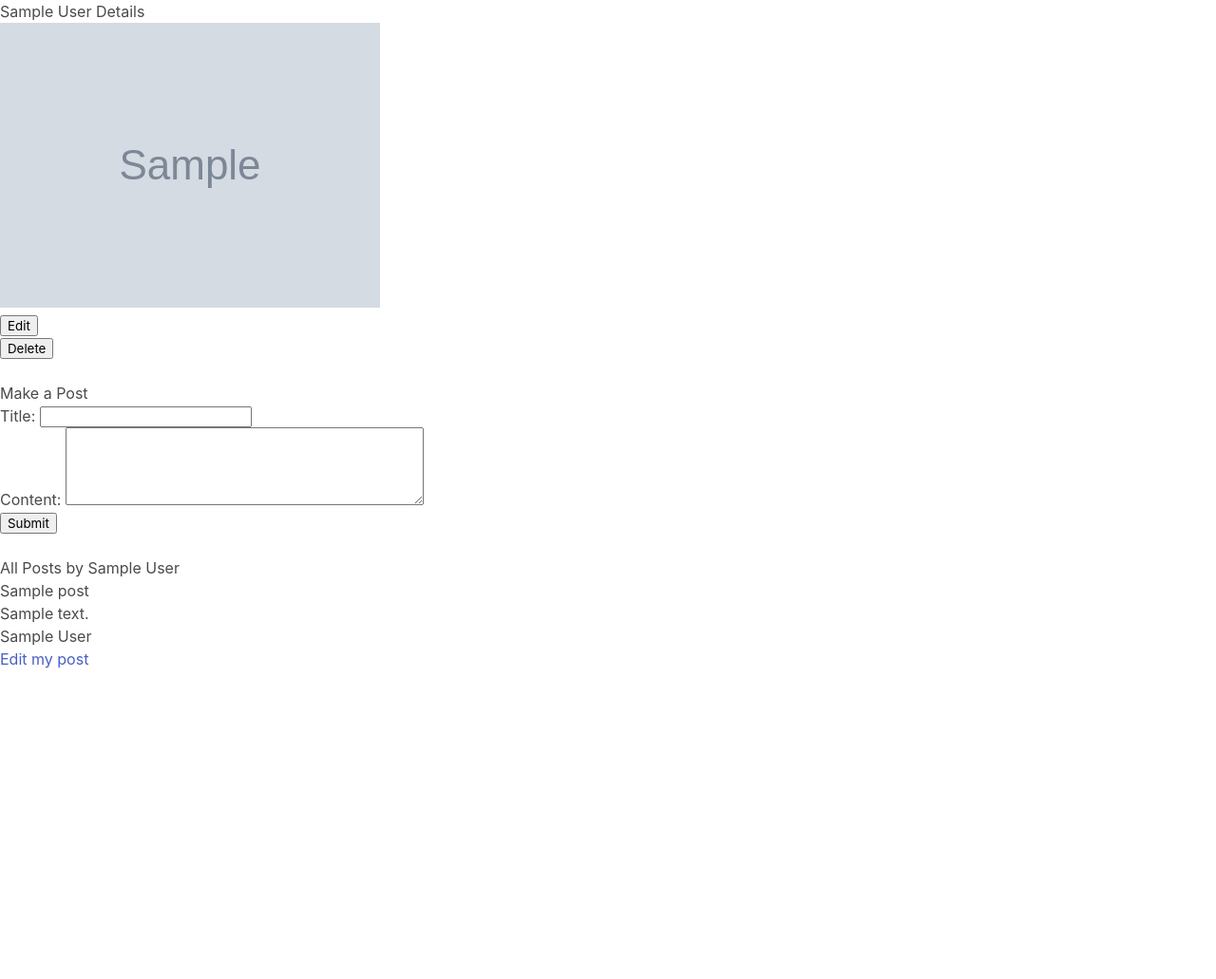
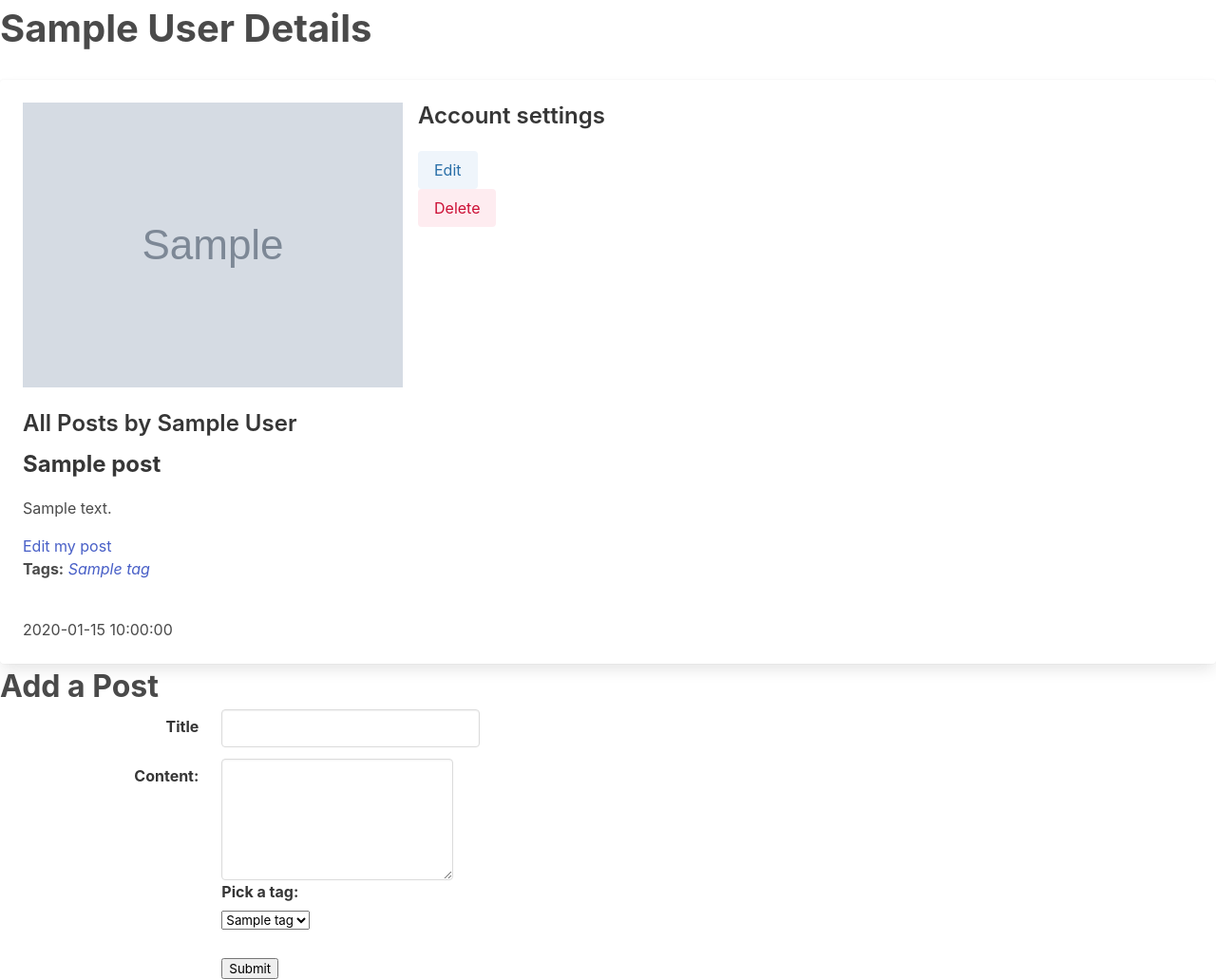
Before and after one commit to savoelh/flask_blogly, a Flask app: page /1 in a window 1280 px wide. Shown: the whole page at 95% size. Before the commit the page ends 704 px from the top, so only its background shows below. Run offline with Flask 2, Linux system fonts and the light colour scheme; tables that the repository leaves empty hold one stand-in row (values such as "Sample post"); grey boxes marked "Sample" are stand-in pictures.

Commit message:
Add files via upload

```diff
--- a/flask-blogly/app.py
+++ b/flask-blogly/app.py
@@ -1,7 +1,7 @@
 
 from flask import Flask, request, render_template, redirect, flash, session
 from flask_debugtoolbar import DebugToolbarExtension
-from models import db, connect_db, Users, Posts
+from models import db, connect_db, Users, Posts, Tag, PostTag
 
 app = Flask(__name__)
 
@@ -19,15 +19,16 @@
 @app.route('/')
 def list_users():
     users = Users.query.all()
-    return render_template('home.html', users=users)
+    tag = Tag.query.all()
+    return render_template('home.html', users=users, tag=tag)
 
 
 @app.route('/<int:user_id>')
 def show_user(user_id):
     user = Users.query.get_or_404(user_id)
+    tag = Tag.query.all()
     my_posts = Posts.query.filter_by(users_id=user_id)
-    print(my_posts)
-    return render_template('details.html', user=user,  my_posts=my_posts)
+    return render_template('details.html', user=user,  my_posts=my_posts, tag=tag)
 
 
 @app.route('/AddUser')
@@ -87,9 +88,15 @@
 @app.route('/<int:user_id>/post', methods=['POST'])
 def make_post(user_id):
     user = Users.query.get(user_id)
+
+    select_name = request.form.get('select_tag')
+    tags = db.session.query(Tag).filter(Tag.name==select_name).first()
+    print(tags)
     p_title = request.form['p_title']
     p_content = request.form['p_content']
-    entry = Posts(title=p_title, content=p_content, users_id=user.id)
+
+
+    entry = Posts(title=p_title, content=p_content, users_id=user.id, tags=[tags])
     db.session.add(entry)
     db.session.commit()
     return redirect(f'/{user.id}')
@@ -119,3 +126,29 @@
     db.session.delete(this_post)
     db.session.commit()
     return redirect(f'/{this_post.users_id}')
+
+@app.route('/tag:<int:tag_id>')
+def tag_page(tag_id):
+    tag = Tag.query.get(tag_id)
+    return render_template('edit_tag.html', tag=tag)
+
+@app.route('/tag:<int:tag_id>/submit')
+def edit_tag(tag_id):
+    tag = Tag.query.get(tag_id)
+    e_t_name = request.args['e_t_name']
+    tag.name = e_t_name
+
+    db.session.add(tag)
+    db.session.commit()
+
+    return redirect('/')
+
+@app.route('/tag_add')
+def tag_add():
+    new_tag = request.args['tag']
+    entry = Tag(name=new_tag)
+
+    db.session.add(entry)
+    db.session.commit()
+
+    return redirect('/')
--- a/flask-blogly/models.py
+++ b/flask-blogly/models.py
@@ -1,4 +1,5 @@
 """Models for Blogly."""
+from enum import unique
 from flask_sqlalchemy import SQLAlchemy
 import datetime
 db = SQLAlchemy()
@@ -31,3 +32,21 @@
     users_id = db.Column(db.Integer, db.ForeignKey('users.id'), nullable=False)
 
     users = db.relationship('Users', backref='posts')
+
+
+class Tag(db.Model):
+
+    __tablename__ = 'tags'
+
+    id = db.Column(db.Integer, primary_key = True, autoincrement=True)
+    name = db.Column(db.String, unique=True)
+
+    posts = db.relationship('Posts', secondary='posttags', backref='tags')
+
+class PostTag(db.Model):
+
+    __tablename__ = 'posttags'
+
+    id = db.Column(db.Integer, primary_key = True, autoincrement=True)
+    post_id = db.Column(db.Integer, db.ForeignKey('posts.id'), nullable=False)
+    tag_id = db.Column(db.Integer, db.ForeignKey('tags.id'), nullable=False)
--- a/flask-blogly/templates/details.html
+++ b/flask-blogly/templates/details.html
@@ -1,5 +1,6 @@
 <!DOCTYPE html>
 <html lang="en">
+
 <head>
   <meta charset="UTF-8">
   <meta http-equiv="X-UA-Compatible" content="IE=edge">
@@ -7,36 +8,87 @@
   <link rel="stylesheet" href="https://cdn.jsdelivr.net/npm/bulma@0.9.4/css/bulma.min.css">
   <title>{{user.get_full_name}}</title>
 </head>
+
 <body>
-    <h1>{{user.get_full_name}} Details</h1>
-    <img src="{{user.image_url}}" alt="">
+  <h1 class="has-text-weight-bold is-size-2">{{user.get_full_name}} Details</h1>
+
+  <br>
+  <div class="card">
+    <div class="card-content">
+      <div class="media">
+        <div class="media-left">
+          <figure class="image is-100x100">
+            <img src="{{user.image_url}}" alt="Placeholder image">
+          </figure>
+        </div>
+        <div class="media-content">
+          <p class="title is-4">Account settings</p>
           <form action="/{{user.id}}/edit_user">
-        <button>Edit</button>
+            <button class="button is-light is-info">Edit</button>
           </form>
           <form action="/{{user.id}}/delete_user">
-        <button>Delete</button>
+            <button class="button is-light is-danger">Delete</button>
           </form>
+        </div>
+      </div>
+
+      <div class="content">
+        <h3>All Posts by {{user.get_full_name}}</h3>
+        {% for post in my_posts %}
+        <h5 class="has-text-weight-bold is-size-4">{{post.title}}</h5>
+        <p>{{post.content}}</p>
+        <a href="/{{post.id}}/post_edit">Edit my post</a>
+        {% if post.tags %}
+        <p>
+          <b>Tags:</b>
+          {% for tag in post.tags %}
+          <a href="/tag:{{ tag.id }}"><i>{{ tag.name }}</i></a>
+          {% endfor %}
+        </p>
+        {% endif %}
         <br>
-    <h2>Make a Post</h2>
+        <p>{{post.created_at}}</p>
+        {% endfor %}
+      </div>
+    </div>
+  </div>
+  <h2 class=" has-text-weight-bold is-size-3 ">Add a Post</h2>
   <form method="POST" action="/{{user.id}}/post">
-        <label for="p_title">Title:</label>
-        <input type="text", name="p_title">
-        <br>
-        <label for="p_content">Content:</label>
-        <textarea name="p_content" cols="40" rows="5"></textarea>
+    <div class="field is-horizontal">
+      <div class="field-label is-normal">
+        <label class="label">Title</label>
+      </div>
+      <div class="field-body">
+        <div class="">
+          <div class="control">
+            <input name="p_title" class="input" type="text">
+          </div>
+        </div>
+      </div>
+    </div>
+    <div class="field is-horizontal">
+      <div class="field-label is-normal">
+        <label class="label">Content:</label>
+      </div>
+      <div class="field-body">
+        <div class="">
+          <div class="control">
+            <textarea name="p_content" class="textarea"></textarea>
+            <div class="field">
+              <label class="label">Pick a tag:</label>
+              <div class="control">
+                <div class="dropdown is-multiple">
+                  <select name="select_tag">
+                    {% for tag in tag %}
+                    <option>{{tag.name}}</option>
+                    {% endfor %}
+                  </select>
+                </div>
+              </div>
+            </div>
             <br>
             <button>Submit</button>
   </form>
-    <br>
-    <h3>All Posts by {{user.get_full_name}}</h3>
-    <ul>
-        {% for post in my_posts %}
-        <li><h5>{{post.title}}</h5></li>
-        <p>{{post.content}}</p>
-        <p>{{user.get_full_name}}</p>
-        <a href="/{{post.id}}/post_edit">Edit my post</a>
-        {% endfor %}
-    </ul>
+</body>
 
-</body>
 </html>
```
Also changed, not shown: flask-blogly/seed.py (+8 -1 lines), flask-blogly/templates/editPost.html (added, +14 -0 lines), flask-blogly/templates/edit_tag.html (added, +31 -0 lines), flask-blogly/templates/home.html (+18 -2 lines), flask-blogly/users.sql (+28 -1 lines). Lines whose indentation alone changed are shown as unchanged.
